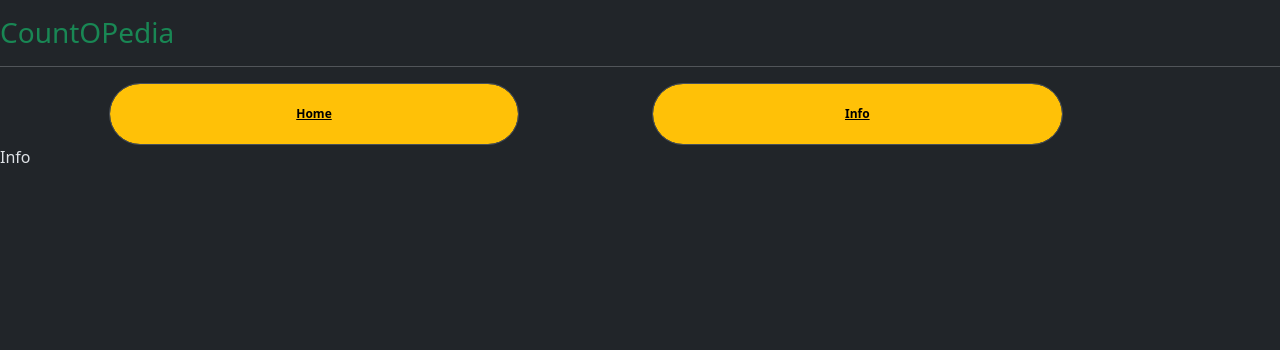
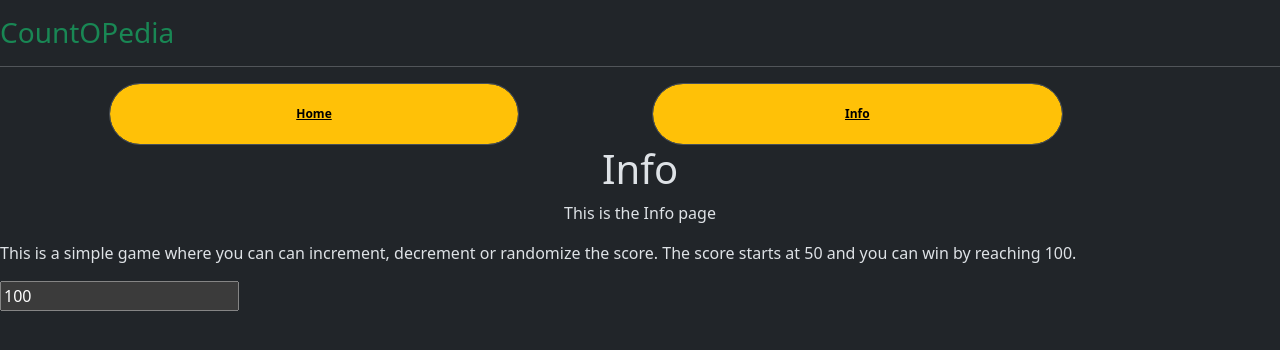
Before and after one commit to tankoi/vue-3-and-net-10-build-full-stack-real-world-app-2025, a Vue app in the folder Section 16 - Pinia/PiniaDemo/PiniaDemo/: page /info in a window 1280 px wide. Shown: the top 350 px of the page. Built offline with nearby package versions, Linux system fonts and the light colour scheme.

Commit message:
156. Pinia across components

```diff
--- a/Section 16 - Pinia/PiniaDemo/PiniaDemo/src/components/Home.vue
+++ b/Section 16 - Pinia/PiniaDemo/PiniaDemo/src/components/Home.vue
@@ -4,7 +4,13 @@
         <h2 class="text-primary pb-3">Current Score: {{ gameStore.getScore }}</h2>
         <span class="text-primary pb-3">Max Score: {{ gameStore.maxHealth }}</span>
         <br>
-        <div class="row">
+        <span class="text-success pb-3 h3" v-if="gameStore.getScore >= gameStore.maxHealth">
+            You Won!
+        </span>
+        <span class="text-danger pb-3 h3" v-if="gameStore.getScore <= 0">
+            You Lost!
+        </span>
+        <div class="row" v-if="gameStore.getScore < gameStore.maxHealth && gameStore.getScore > 0">
             <div class="col-5 offset-1">
                 <button class="btn btn-success form-control p-4" @click="increase">Increase</button>
             </div>
@@ -14,6 +20,11 @@
             <div class="col-6 offset-3 pt-2">
                 <button class="btn btn-warning form-control p-4" @click="random">Random</button>
             </div>
+        </div>
+        <div v-else>
+            <button class="form-control btn btn-primary p-4" @click="gameStore.resetScore()">
+                Reset Game
+            </button>
         </div>
     </div>
 </template>
--- a/Section 16 - Pinia/PiniaDemo/PiniaDemo/src/components/Info.vue
+++ b/Section 16 - Pinia/PiniaDemo/PiniaDemo/src/components/Info.vue
@@ -1,3 +1,16 @@
 <template>
-    Info
+    <div>
+        <h1 class="text-center">Info</h1>
+        <p class="text-center">This is the Info page</p>
+        <p>
+            This is a simple game where you can can increment, decrement or randomize the score. The score starts at 50
+            and you can win by reaching {{ store.getWinningScore }}.
+        </p>
+        <input type="text" v-model="store.maxHealth" />
+    </div>
 </template>
+
+<script setup>
+import { useGameStore } from '@/store/gameStore';
+const store = useGameStore();
+</script>
--- a/Section 16 - Pinia/PiniaDemo/PiniaDemo/src/store/gameStore.js
+++ b/Section 16 - Pinia/PiniaDemo/PiniaDemo/src/store/gameStore.js
@@ -11,6 +11,9 @@ export const useGameStore = defineStore("gameStore", {
         getScore() {
             return this.score;
         },
+        getWinningScore() {
+            return this.maxHealth;
+        }
     },
     actions: {
         setNextAttack() {
@@ -22,6 +25,9 @@ export const useGameStore = defineStore("gameStore", {
             let defense = Math.floor(Math.random() * this.maxDefense) + 1;
             console.log("defense", defense);
             this.score -= defense;
+        },
+        resetScore() {
+            this.score = 50;
         }
     }
 });
```
